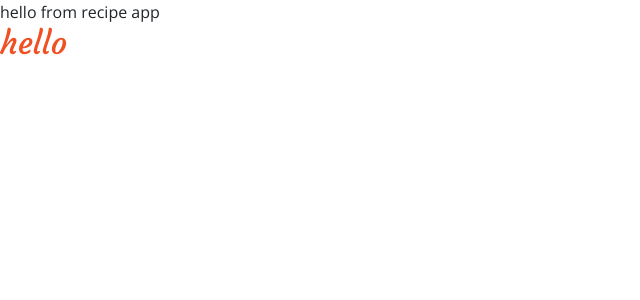
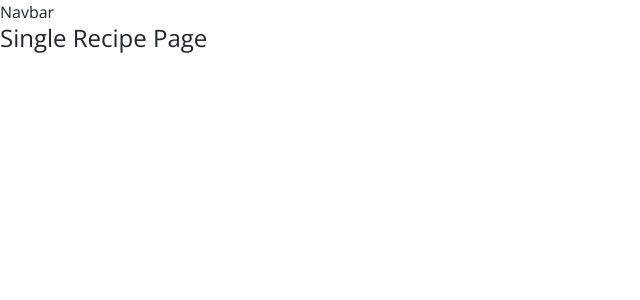
Before and after one commit to vstamos1/recipeApp, a React (Create React App) app: page /recipes/1 in a window 1280 px wide. Shown: the top 300 px of the page, without its empty margins (0-640 px from the left). Built offline with nearby package versions, Linux system fonts and the light colour scheme.

Commit message:
set up router and links

```diff
--- a/src/App.js
+++ b/src/App.js
@@ -1,13 +1,27 @@
 import React from 'react';
 import './App.css';
-import 'bootstrap/dist/css/bootstrap.min.css'
+import 'bootstrap/dist/css/bootstrap.min.css';
+import {BrowserRouter as Router, Route, Switch} from 'react-router-dom';
 
+import Home from './pages/Home';
+import SingleRecipe from './pages/SingleRecipe';
+import Recipes from './pages/Recipes';
+import Default from './pages/Default';
+
+import Navbar from './components/Navbar'
 function App() {
   return (
-    <div className="App">
-      hello from recipe app
-      <h2 className="text-slanted orangeText">hello</h2>
-    </div>
+    <Router>
+    <main>
+    <Navbar></Navbar>
+      <Switch>
+        <Route path="/" exact component={Home}></Route>
+        <Route path="/recipes" exact component={Recipes}></Route>
+        <Route path="/recipes/:id" component={SingleRecipe}></Route>
+        <Route  component={Default}></Route>
+      </Switch>
+      </main>
+    </Router>
   );
 }
 
--- /dev/null
+++ b/src/components/Navbar.js
@@ -0,0 +1,9 @@
+import React from 'react'
+
+export default function Navbar() {
+    return (
+        <div>
+            Navbar
+        </div>
+    )
+}
--- /dev/null
+++ b/src/pages/Default.js
@@ -0,0 +1,11 @@
+import React, { Component } from 'react'
+
+export default class Default extends Component {
+    render() {
+        return (
+            <h4>
+                Default Page
+            </h4>
+        )
+    }
+}
--- /dev/null
+++ b/src/pages/Home.js
@@ -0,0 +1,11 @@
+import React, { Component } from 'react'
+
+export default class Home extends Component {
+    render() {
+        return (
+            <h4>
+                Home Page
+            </h4>
+        )
+    }
+}
--- /dev/null
+++ b/src/pages/Recipes.js
@@ -0,0 +1,11 @@
+import React, { Component } from 'react'
+
+export default class Recipes extends Component {
+    render() {
+        return (
+            <h4>
+                Recipes Page
+            </h4>
+        )
+    }
+}
--- /dev/null
+++ b/src/pages/SingleRecipe.js
@@ -0,0 +1,11 @@
+import React, { Component } from 'react'
+
+export default class SingleRecipe extends Component {
+    render() {
+        return (
+            <h4>
+                Single Recipe Page
+            </h4>
+        )
+    }
+}
```
